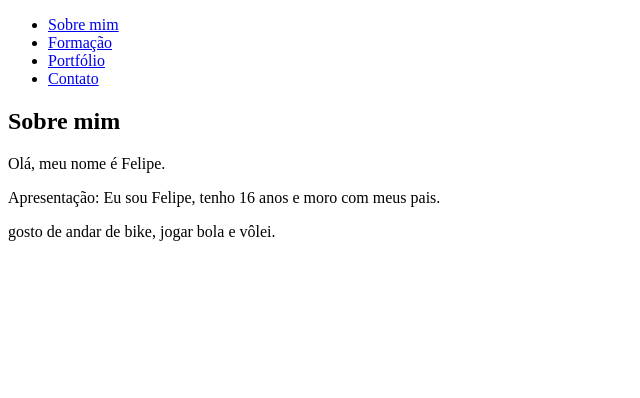
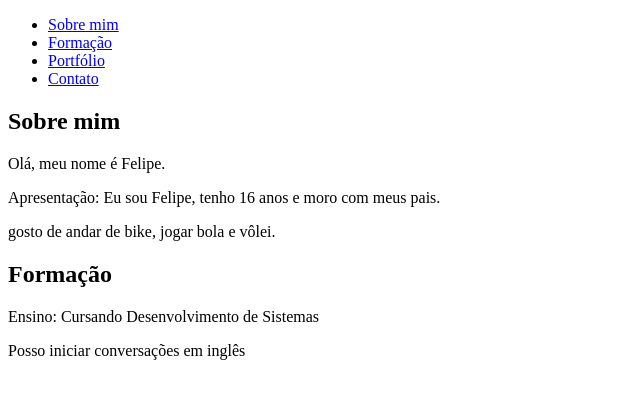
Before and after one commit to felipeferrarinitoledo-sys/BackEnd-n-, a plain HTML site: page index.html in a window 1280 px wide. Shown: the whole page, without its empty margins (0-640 px from the left). Drawn offline with Linux system fonts and the light colour scheme.

Commit message:
Update index.html

```diff
--- a/index.html
+++ b/index.html
@@ -22,3 +22,11 @@
         <p>Apresentação: Eu sou Felipe, tenho 16 anos e moro com meus pais.</p>
         <p>gosto de andar de bike, jogar bola e vôlei.</p>
     </section>
+
+    <section id="formação">
+        <h2>Formação</h2>
+        <p>Ensino: Cursando Desenvolvimento de Sistemas </p>
+        <p>Posso iniciar conversações em inglês</p>
+    </section>
+
+    <section id="portifólio"
```
